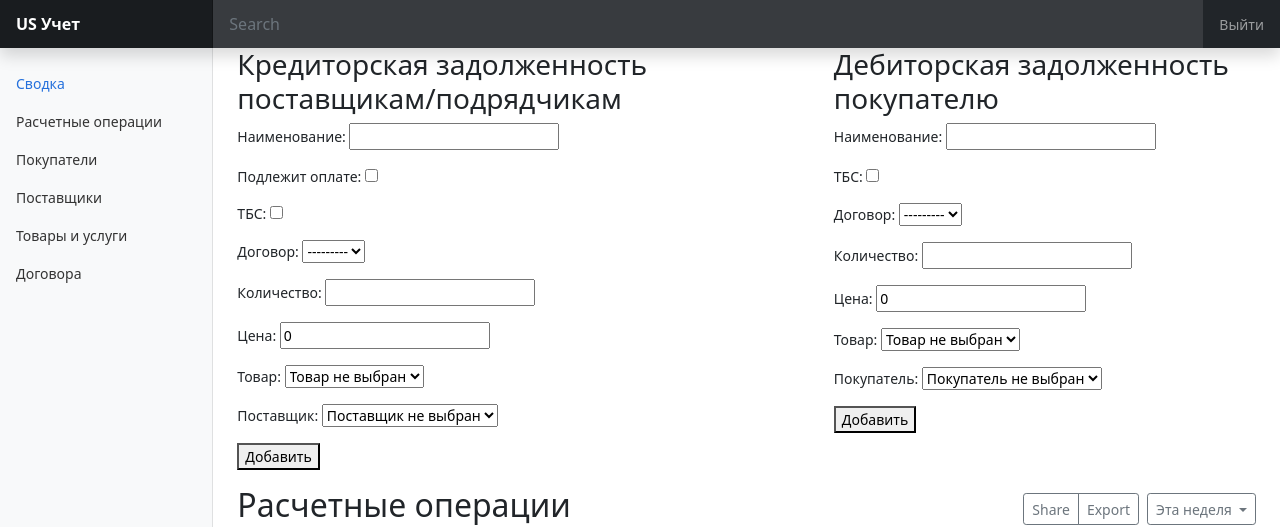
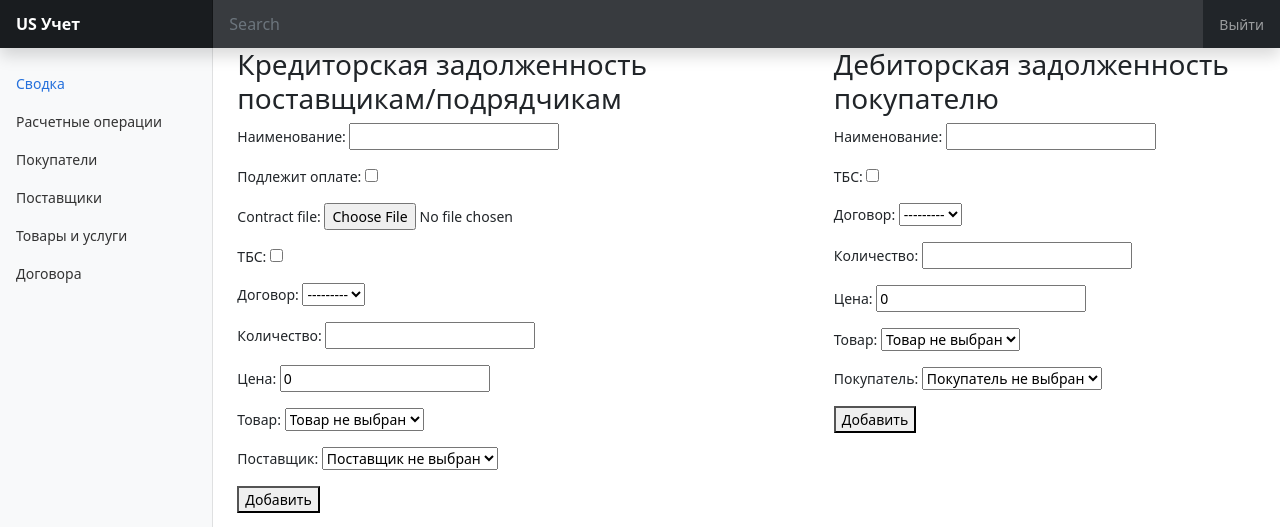
Before and after one commit to dyussenov/transactions-accounter, a Django app: template templates/accounter/operations.html in a window 1280 px wide. Shown: the top 527 px of the page. Run offline with Django 4.2, Linux system fonts and the light colour scheme; the template is opened without the code that fills it: values that come from a table or form of the project are taken from there, others are empty; some libraries are stand-ins or nearby versions.

Commit message:
fix invoice

```diff
--- a/accounter/forms.py
+++ b/accounter/forms.py
@@ -95,6 +95,9 @@ class SaleForm(OperationForm):
         widget=forms.HiddenInput(),
         initial=True
     )
+    contract_file = forms.CharField(
+        widget=forms.HiddenInput(attrs={'value': None}),
+    )
 
     def __init__(self, *args, **kwargs):
         super(SaleForm, self).__init__(*args, **kwargs)
--- a/accounter/models.py
+++ b/accounter/models.py
@@ -48,6 +48,7 @@ class Operation(models.Model):
     time = models.DateTimeField(auto_now_add=True)
     is_sale = models.BooleanField(unique=False, default=False)
     is_payment = models.BooleanField(default=False)
+    contract_file = models.FileField(upload_to='invoices/', null=True)
     is_bank = models.BooleanField(unique=False, default=False)
     contract = models.ForeignKey(to=Contract, on_delete=models.CASCADE, null=True, blank=True)
     amount = models.IntegerField()
--- a/accounter/services.py
+++ b/accounter/services.py
@@ -10,9 +10,12 @@ def add_operation(request, transaction_type):
         if form.is_valid():
             form.save()
     elif transaction_type == 'revenue':
-        form = RevenueForm(request.POST)
+        form = RevenueForm(request.POST, request.FILES)
         if form.is_valid():
             form.save()
+        else:
+            form_errors = form.errors.as_data()
+            print(form_errors)
 
 
 def get_operations_total(operation_type, is_last_month=False):
--- a/accounter/urls.py
+++ b/accounter/urls.py
@@ -11,4 +11,5 @@ urlpatterns = [
     path('contracts/', create_contract, name='contracts'),
     path('contracts/<int:pk>/', download_file, name='download_file'),
     path('invoice/<int:pk>/', generate_invoice, name='invoice'),
+    path('dinvoice/<int:pk>/', download_invoice, name='download_invoice'),
 ]
--- a/accounter/views.py
+++ b/accounter/views.py
@@ -104,6 +104,11 @@ def download_file(request, pk):
     response = FileResponse(open(file, 'rb'))
     return response
 
+def download_invoice(request, pk):
+    operation = get_object_or_404(Operation, pk=pk)
+    file = operation.contract_file.path
+    response = FileResponse(open(file, 'rb'))
+    return response
 
 def generate_invoice(request, pk):
     operation = get_object_or_404(Operation, pk=pk)
--- a/templates/accounter/operations.html
+++ b/templates/accounter/operations.html
@@ -2,7 +2,7 @@
 
 {% block content %}
 <div class="d-flex justify-content-around">
-    <form action="{% url 'add_transaction' 'revenue' %}" method="post">
+    <form action="{% url 'add_transaction' 'revenue' %}" method="post" enctype="multipart/form-data">
         <h3>Кредиторская задолженность поставщикам/подрядчикам</h3>
         {% csrf_token %}
         {{ revenue_from.as_p }}
@@ -56,12 +56,12 @@
             <td>{{ operation.time }}</td>
             <td>{{ operation.customer.name }}{{ operation.supplier.name }}</td>
             {% if operation.is_sale %}
-            <td><h6><i class="bi bi-cart-plus"></i> Кредиторская</h6></td>
+            <td><h6><i class="bi bi-cart-plus"></i> Дебиторская</h6></td>
             {% else %}
             <td>
                 <h6>
                     <i class="bi bi-cart-dash"></i>
-                    Дебиторская
+                     Кредиторская
                     {% if operation.is_payment %}
                         - на оплату
                     {% endif %}
@@ -89,6 +89,10 @@
                 <a href="{% url 'invoice' operation.pk %}">
                     <i class="bi bi-box-arrow-down"></i>
                 </a>
+                {% else %}
+                <a href="{% url 'download_invoice' operation.pk %}">
+                    <i class="bi bi-box-arrow-down"></i>
+                </a>
                 {% endif %}
             </td>
 
```
Also changed, not shown: accounter/migrations/0013_operation_contract_file.py (added).
